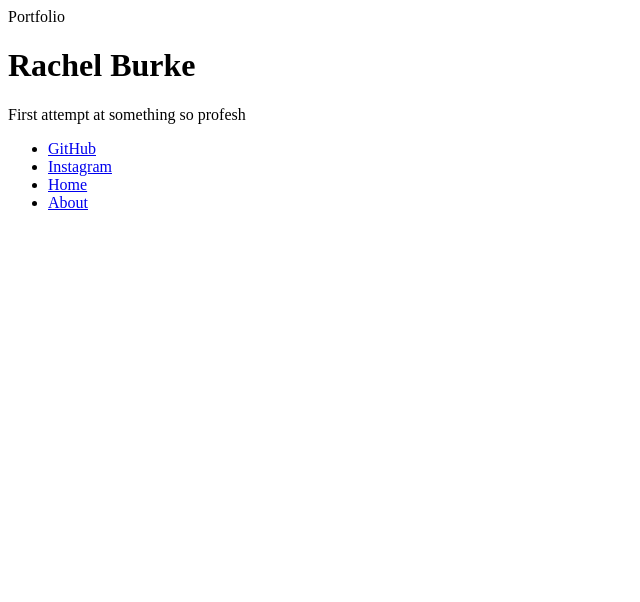
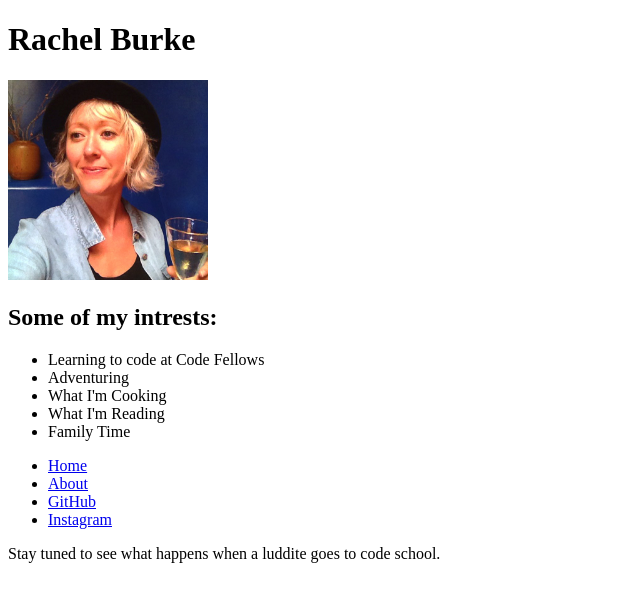
Before and after one commit to THXBurke/Code-blog, a plain HTML site: page index.html in a window 1280 px wide. Shown: the whole page, without its empty margins (0-640 px from the left). Drawn offline with nearby package versions, Linux system fonts and the light colour scheme; files whose address does not match are found by name.

Commit message:
add html/img

```diff
--- a/index.html
+++ b/index.html
@@ -3,24 +3,35 @@
   <head>
     <meta charset="utf-8">
     <title>Portfolio</title>
-    <link rel="stylesheet" href="">
+    <link rel="stylesheet" href="stylesheet.css">
   </head>
   <body>
-  <header> Portfolio </header>
+  <header>  </header>
     <h1>Rachel Burke</h1>
-    <p>First attempt at something so profesh</p>
-
+    <img src="RachelinSantaFe.jpg" height="200px" width="200px">
+    <p></p>
+    <main>
+        <section>
+          <h1>Some of my intrests:</h1>
+          <ul>
+            <li>Learning to code at Code Fellows</li>
+            <li>Adventuring</li>
+            <li>What I'm Cooking</li>
+            <li>What I'm Reading</li>
+            <li>Family Time</li>
+          </ul>
+        </section>
+    </main>
     <ul>
+      <li class="tab" data-content="articles"><a href="#"> Home</a></li>
+      <li class="tab" data-content="about"><a href="#"> About</a></li>
       <li><a href="https://github.com/THXBurke" target=""> GitHub</a></li>
       <li><a href="https://www.instagram.com/rasynchronousb/" target=""> Instagram</a></li>
+    </ul>
+    <footer>
+Stay tuned to see what happens when a luddite goes to code school.
 
-         <li class="tab" data-content="articles"><a href="#"> Home</a></li>
-         <li class="tab" data-content="about"><a href="#"> About</a></li>
-
-       </ul>
-
-
-
+    </footer>
 
       <script src="https://ajax.googleapis.com/ajax/libs/jquery/2.1.4/jquery.min.js"></script>
       <script src="scripts/blogArticles.js"></script>
```
Also changed, not shown: RachelinSantaFe.jpg (added).
